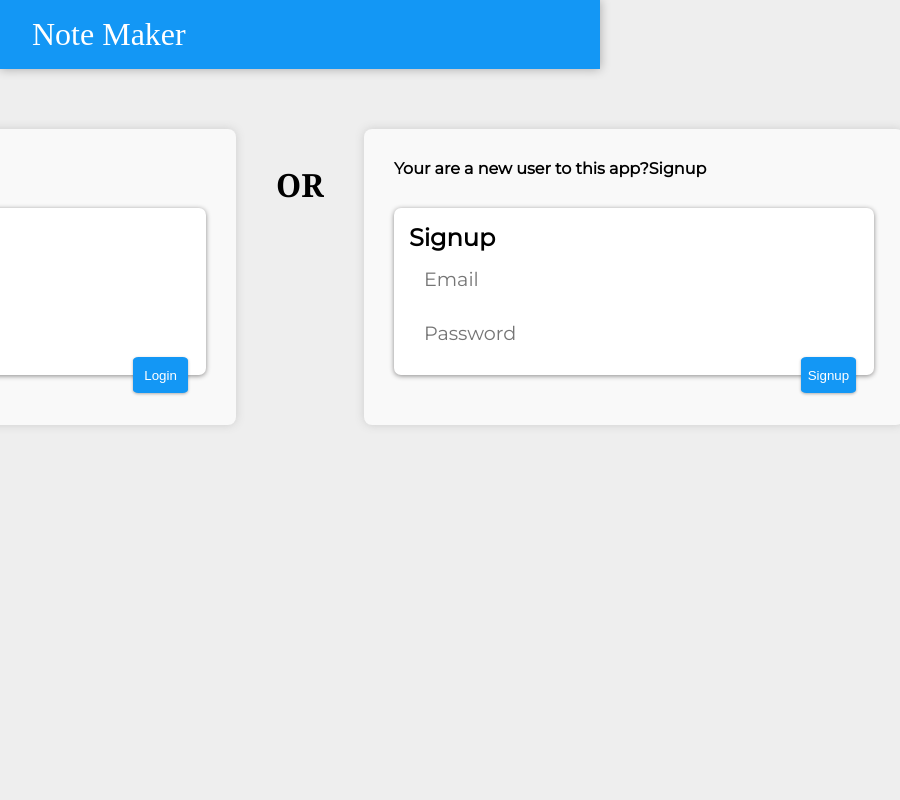
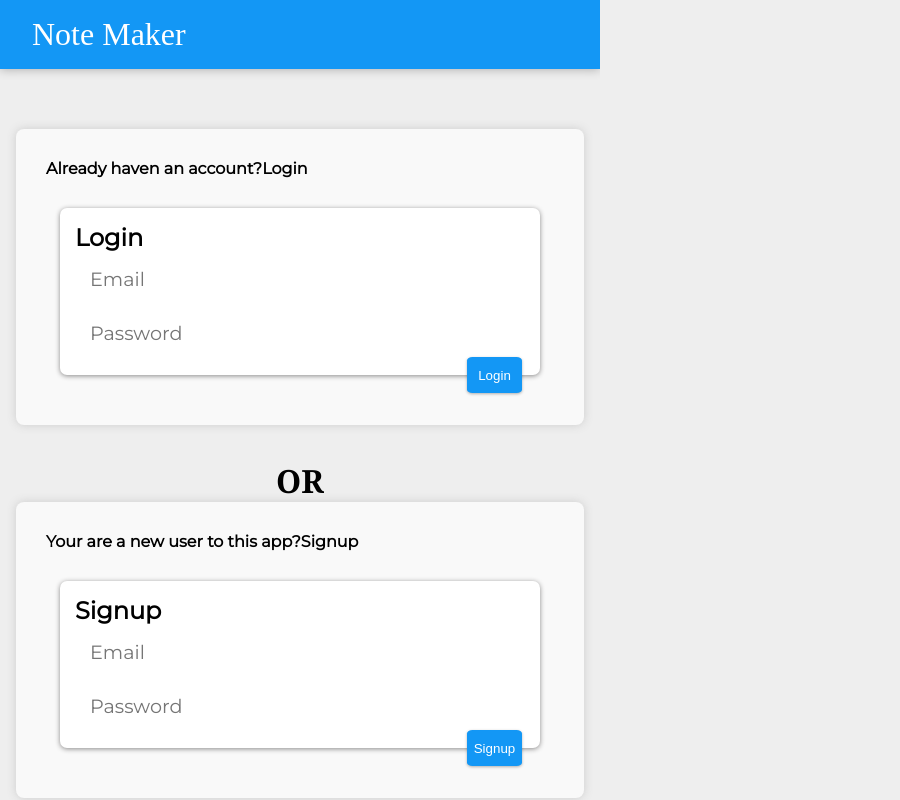
Before and after one commit to vignesh3002-cr/note-maker-app, a React (Vite) app: page / in a window 600 px wide. Shown: the whole page, 900 px wide, since content can reach past the window. Built offline with nearby package versions, Linux system fonts and the light colour scheme; a web font is replaced by a local one.

Commit message:
media query was added for to use comfortably with mobile phones

```diff
--- a/public/styles.css
+++ b/public/styles.css
@@ -126,3 +126,10 @@ form button {
 .authinpt{
   padding: 15px;
 }
+@media (min-width: 600px) {
+  .authinpt,
+  .auth{
+    max-width: 400px;
+    margin: 0 auto;
+  }
+}
--- a/src/components/authpage.css
+++ b/src/components/authpage.css
@@ -19,3 +19,12 @@
 .authChoice{
   font-weight:bolder;
 }
+@media (max-width:700px) {
+  .auth-container{
+    display: block;
+  }
+  #or{
+    text-align: center;
+  }
+
+}
```
